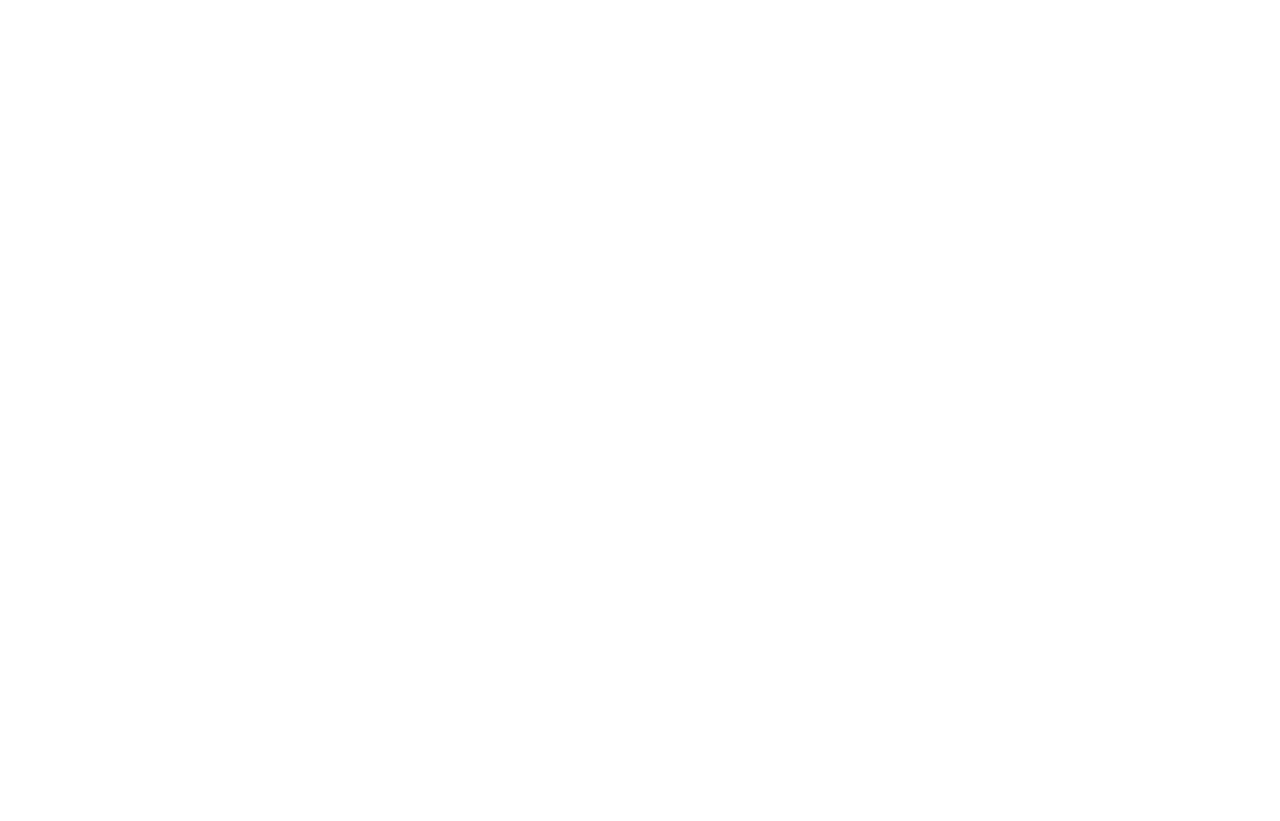
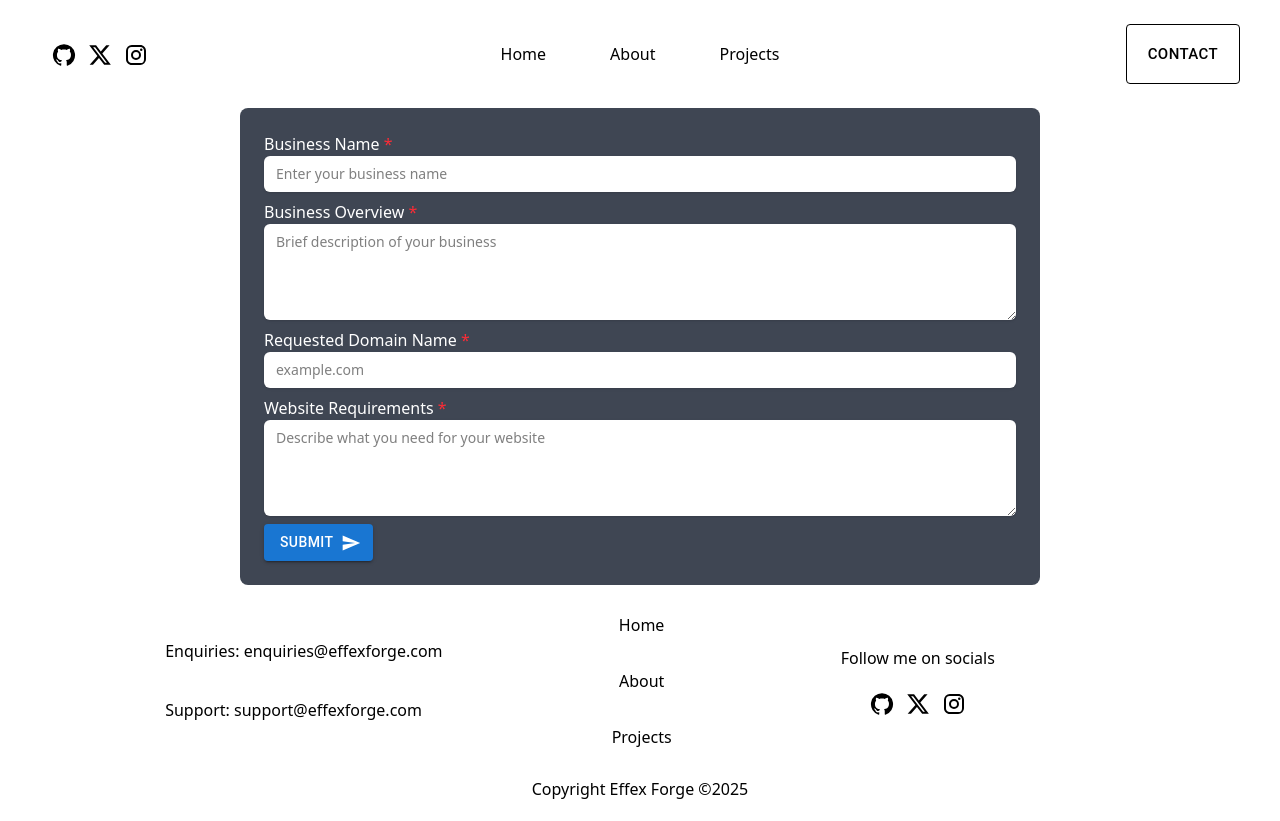
Before and after one commit to EffexDev/effex-forge, a React (Vite) app: page /contact in a window 1280 px wide. Before the commit this address had no page. Before the commit the page ends 800 px from the top, so only its background shows below. Built offline with nearby package versions, Linux system fonts and the light colour scheme.

Commit message:
All but projects done

```diff
--- a/src/About.tsx
+++ b/src/About.tsx
@@ -8,7 +8,7 @@ function About() {
     return (
         <>
             <NavBar textColor="black" buttonColor="black"/>
-                <div className="flex flex-col sm:flex-row justify-between items-center sm:pl-40 pb-4 pt-8 sm:pt-3">
+                <div className="flex flex-col sm:flex-row justify-between  2xl:justify-evenly items-center sm:pl-40 pb-4 pt-8 sm:pt-3">
                     <Avatar />
                     <AboutSheet />
                 </div>
--- /dev/null
+++ b/src/Contact.tsx
@@ -0,0 +1,17 @@
+import ContactForm from "./components/ContactForm";
+import Footer from "./components/Footer";
+import NavBar from "./components/NavBar";
+
+function Contact() {
+        return (
+            <>
+                <NavBar textColor="black" buttonColor="black"/>
+                <div className="flex justify-center">
+                    <ContactForm />
+                </div>
+                <Footer />
+            </>
+        )
+}
+
+export default Contact;
--- a/src/components/AboutSheet.tsx
+++ b/src/components/AboutSheet.tsx
@@ -1,7 +1,7 @@
 function AboutSheet() {
     return (
         <div className="py-10 sm:pt-0">
-            <div className="bg-gray-900 max-w-3xl text-white sm:rounded-l-lg py-20 sm:py-10 pl-10 pr-10 sm:pr-30 ">
+            <div className="bg-gray-900/80 max-w-3xl text-white sm:rounded-l-lg md:rounded-lg py-20 sm:py-10 pl-10 pr-10 sm:pr-30 ">
                 <h1 id="title" className="text-4xl">Hey, I’m Jordan!</h1>
                 <br />
                 <p>
--- /dev/null
+++ b/src/components/ContactForm.tsx
@@ -0,0 +1,91 @@
+import { Button } from '@mui/material';
+import { Send } from '@mui/icons-material';
+import { useState } from 'react';
+
+const ContactForm = () => {
+  const [domainName, setDomainName] = useState('');
+  const [businessDescription, setBusinessDescription] = useState('');
+  const [websiteRequest, setWebsiteRequest] = useState('');
+  const [businessName, setBusinessName] = useState('');
+
+  const handleSubmit = (e: any) => {
+    e.preventDefault();
+
+    if (!domainName || !businessDescription || !websiteRequest || !businessName) {
+      alert('Please fill in all required fields');
+      return;
+    }
+
+    const subject = `Quote Request | ${businessName}`;
+    const body = `Requested Domain: \n${domainName}\n\n` +
+                 `Business Overview:\n${businessDescription}\n\n` +
+                 `Website Needs:\n${websiteRequest}`;
+
+    window.location.href = `mailto:enquiries@effexforge.com?subject=${encodeURIComponent(subject)}&body=${encodeURIComponent(body)}`;
+  };
+
+  return (
+    <form onSubmit={handleSubmit} className="max-w-dvw sm:w-200 mx-auto p-6 bg-gray-900/80 text-white rounded-lg space-y-6">
+    <div className="space-y-1 pb-2">
+      <label>
+        Business Name <span className="text-red-500">*</span>
+        <input
+          className="mt-1 block w-full px-3 py-2 rounded-md border-gray-300 shadow-sm focus:border-indigo-500 focus:ring-indigo-500 sm:text-sm bg-white text-black"
+          type="text"
+          value={businessName}
+          onChange={(e) => setBusinessName(e.target.value)}
+          required
+          placeholder="Enter your business name"
+        />
+      </label>
+    </div>
+
+    <div className="space-y-1 pb-2">
+      <label>
+        Business Overview <span className="text-red-500">*</span>
+        <textarea
+        className="mt-1 block w-full px-3 py-2 rounded-md border-gray-300 shadow-sm focus:border-indigo-500 focus:ring-indigo-500 sm:text-sm bg-white text-black"          value={businessDescription}
+          onChange={(e) => setBusinessDescription(e.target.value)}
+          required
+          placeholder="Brief description of your business"
+          rows={4}
+        />
+      </label>
+    </div>
+
+    <div className="space-y-1 pb-2">
+      <label>
+        Requested Domain Name <span className="text-red-500">*</span>
+        <input
+        className="mt-1 block w-full px-3 py-2 rounded-md border-gray-300 shadow-sm focus:border-indigo-500 focus:ring-indigo-500 sm:text-sm bg-white text-black"          type="text"
+          value={domainName}
+          onChange={(e) => setDomainName(e.target.value)}
+          required
+          placeholder="example.com"
+        />
+      </label>
+    </div>
+
+    <div className="space-y-1 pb-2">
+      <label>
+        Website Requirements <span className="text-red-500">*</span>
+        <textarea
+        className="mt-1 block w-full px-3 py-2 rounded-md border-gray-300 shadow-sm focus:border-indigo-500 focus:ring-indigo-500 sm:text-sm bg-white text-black"          value={websiteRequest}
+          onChange={(e) => setWebsiteRequest(e.target.value)}
+          required
+          placeholder="Describe what you need for your website"
+          rows={4}
+        />
+      </label>
+    </div>
+
+    <Button
+    type="submit"
+    variant="contained"
+    endIcon={<Send />}
+    >Submit</Button>
+    </form>
+  );
+};
+
+export default ContactForm;
--- a/src/components/NavBar.tsx
+++ b/src/components/NavBar.tsx
@@ -5,6 +5,7 @@ import NavButtons from "./NavButtons";
 import MenuIcon from '@mui/icons-material/Menu';
 import { Close } from "@mui/icons-material";
 import { useLocation } from "react-router";
+import { Link } from "react-router";
 import "../index.css"
 
 function NavBar({textColor ="white", buttonColor="white"}: {textColor: string, buttonColor: string;}) {
@@ -34,8 +35,12 @@ function NavBar({textColor ="white", buttonColor="white"}: {textColor: string, b
                     <NavButtons />
                 </div>
                 <div className="hidden sm:flex justify-end w-auto sm:w-1/2">
+                    <Link to="/contact">
                     <Button sx={{ py: 2, color: `${buttonColor}`, border: `1px solid ${buttonColor}` }} variant="outlined" size="large">Contact</Button>
+                    </Link>
                 </div>
+
+
             </div>
 
             {/* Expanding Circular Mobile Menu */}
@@ -49,7 +54,9 @@ function NavBar({textColor ="white", buttonColor="white"}: {textColor: string, b
                     <div className="flex flex-col items-center justify-center text-2xl">
                         <NavButtons flexDirection="col"/>
                     </div>
+                    <Link to="/contact">
                     <Button sx={{ py: 2, mt: 2, color: "black", border: "1px solid black" }} variant="outlined" size="large" className="mt-6">Contact</Button>
+                    </Link>
                     <div className="pl-1 pt-10">
                         <Socials />
                     </div>
--- a/src/main.tsx
+++ b/src/main.tsx
@@ -5,6 +5,7 @@ import './index.css'
 import App from './App.tsx'
 import About from './About.tsx';
 import Projects from './Projects.tsx';
+import Contact from './Contact.tsx';
 
 createRoot(document.getElementById('root')!).render(
   <StrictMode>
@@ -13,6 +14,7 @@ createRoot(document.getElementById('root')!).render(
       <Route path="/" element={<App />} />
       <Route path="about" element={<About />} />
       <Route path="projects" element={<Projects />} />
+      <Route path="contact" element={<Contact />} />
     </Routes>
     </BrowserRouter>
   </StrictMode>,
```
